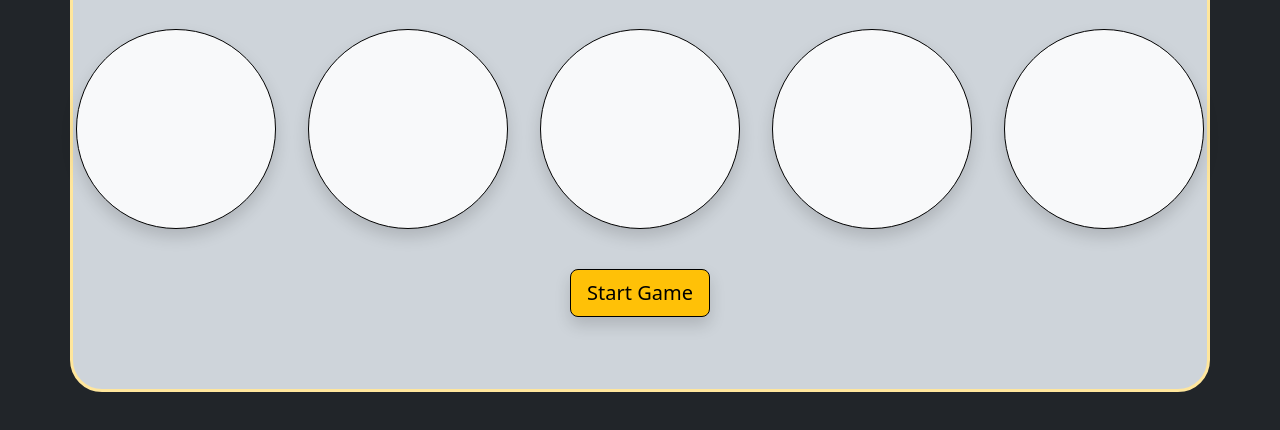
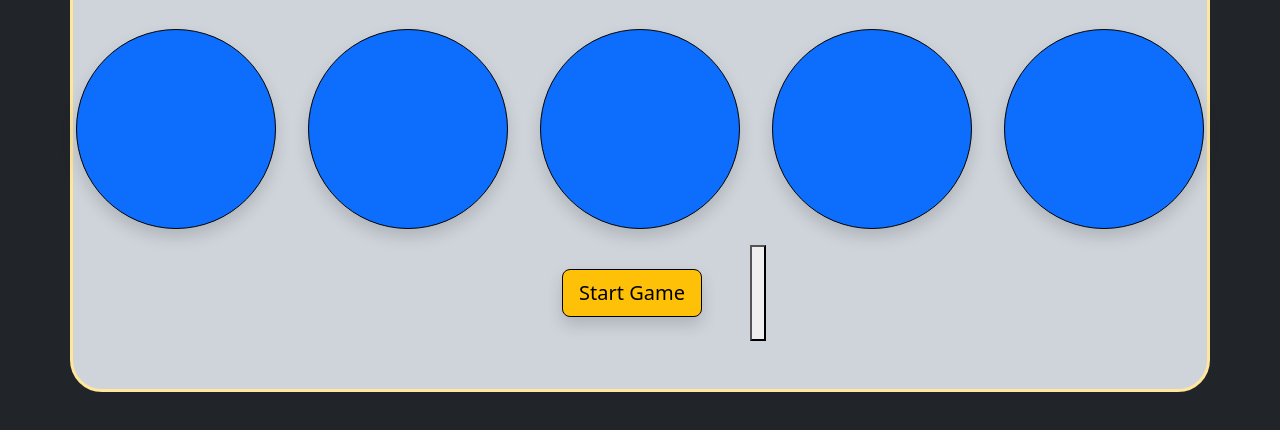
Before and after one commit to Valerio-Catellani/vue-hello, a plain HTML site: page index.html in a window 1280 px wide. Shown: the part 532-962 px from the top of the page. Drawn offline with nearby package versions, Linux system fonts and the light colour scheme.

Commit message:
final changes

```diff
--- a/index.html
+++ b/index.html
@@ -40,7 +40,7 @@
       <p>{{subtTitle}}</p>
       <div class=" container d-flex justify-content-center">
         <input v-for="index in 5" :key="index" :id="'input-'+index" type="number"
-          class="number m-3  rounded-circle border-1 border border-black shadow d-flex justify-content-center align-items-center display-1 fw-bold text-primary hype-text-border-black text-center"
+          class="number m-3  rounded-circle border-1 border border-black shadow d-flex justify-content-center align-items-center display-1 fw-bold text-white hype-text-border-black text-center"
           :class="changeColor(index-1)" :disabled="isInputDisabled" style="width: 200px;"
           v-model.number="randomNumbersTmp[index-1]">
       </div>
@@ -51,6 +51,7 @@
         <button type="button" class="btn btn-lg btn-success  my-4 shadow border border-black mx-5"
           @click="confrontResults" v-if="gameIsRunning && !isInputDisabled" :disabled="isButtonDisabled">Send
           Results</button>
+        <button @click="test"></button>
       </div>
 
     </div>
--- a/resources/js/script.js
+++ b/resources/js/script.js
@@ -48,6 +48,7 @@ const app2 = createApp({
             gameIsRunning: false,
             isInputDisabled: true,
             checkResults: false,
+            a: [],
         }
     },
     methods: {
@@ -82,14 +83,29 @@ const app2 = createApp({
             } else if (this.checkResults && this.randomNumbersTmp[index] !== this.randomNumbers[index]) {
                 return 'bg-danger'
             } else {
-                return 'bg-light'
+                return 'bg-primary'
             }
         },
         confrontResults() {
             this.checkResults = true;
             this.isInputDisabled = true;
+        },
+        test() {
+            let i = 0;
+            while (i <= this.a.length) {
+                i++
+                let b = Math.floor(Math.random() * 101); // Genera un numero casuale tra 0 e 100
+                if (!this.a.includes(b)) {
+                    this.a.push(b);
+                    break
+                }
+            }
+            console.log(this.a);
         }
+
 
     }
 })
 app2.mount('#app2');
+
+console.log(Vue);
```
